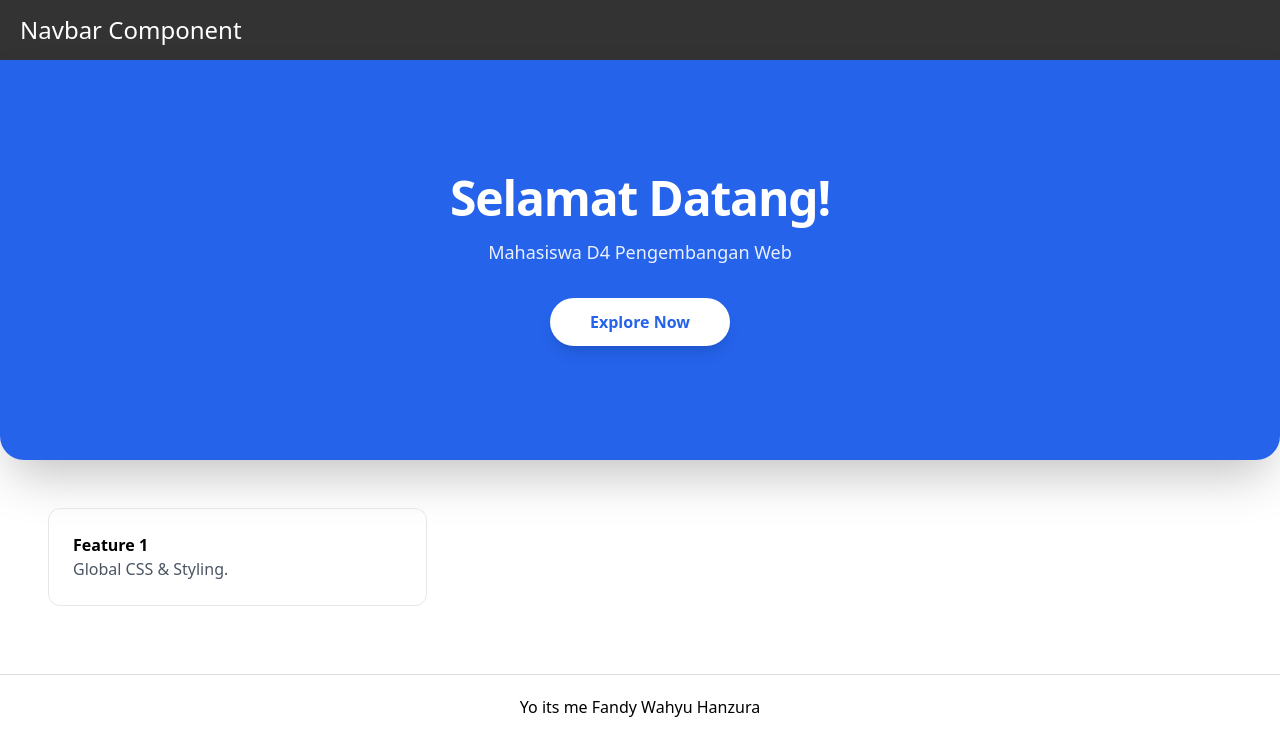
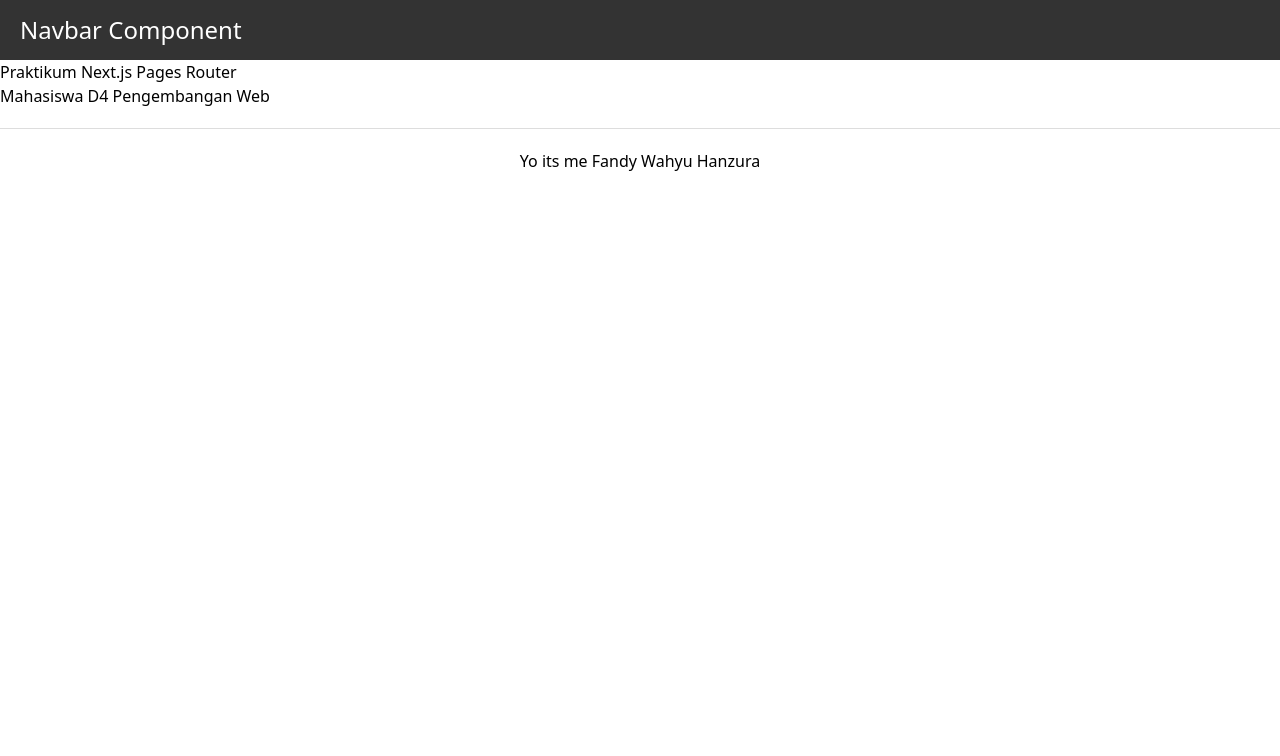
Before and after one commit to FandyHanz/PemrogramanFramework, a Next.js app in the folder pertemuan02/my-app/: page / in a window 1280 px wide. Shown: the top 756 px of the page. Built offline with nearby package versions, Linux system fonts and the light colour scheme.

Commit message:
Add: Pertemuan 5

```diff
--- a/pertemuan02/my-app/src/components/layouts/AppShell/index.tsx
+++ b/pertemuan02/my-app/src/components/layouts/AppShell/index.tsx
@@ -3,7 +3,7 @@ import Navbar from "../navbar";
 import { useRouter } from "next/router";
 
 
-const disableNavbar = ['/auth/login', '/auth/register']
+const disableNavbar = ['/auth/login', '/auth/register', '/404']
 
 type AppShellProps = {
   children: React.ReactNode;
--- /dev/null
+++ b/pertemuan02/my-app/src/pages/404.tsx
@@ -0,0 +1,14 @@
+import Link from "next/link";
+import styles from "@/styles/404.module.scss";
+export default function Custom404(){
+    return(
+        <div className={styles.error}>
+            <img height= "200px" width="200px" src="/page-not-found.svg" alt="404" className={styles.error_image} />
+        <h1 className={styles.error_title}>404-Halaman tidak ditemukan</h1>
+        <p className={styles.error_description}>Maaf, Halaman yang anda cari tidak ada</p>
+        <Link href="/" className={styles.error_button}>
+                Kembali ke Home
+        </Link>
+        </div>
+    )
+}
--- a/pertemuan02/my-app/src/pages/_document.tsx
+++ b/pertemuan02/my-app/src/pages/_document.tsx
@@ -2,7 +2,7 @@ import { Html, Head, Main, NextScript } from 'next/document'
 
 export default function Document() {
   return (
-    <Html lang="en">
+    <Html lang="id">
       <Head />
       <body>
         <Main />
--- a/pertemuan02/my-app/src/pages/index.tsx
+++ b/pertemuan02/my-app/src/pages/index.tsx
@@ -1,9 +1,15 @@
-import HeroSection from "@/pages/views/home";
+import Head from 'next/head'
+import { Inter } from 'next/font/google'
 
-export default function HomePage() {
+const inter = Inter({subsets: ['latin']})
+export default function Home() {
   return (
-    <main>
-      <HeroSection />
-    </main>
-  );
+    <div>
+      <Head>
+        <title>Praktikum Next.js Pages Router</title>
+      </Head>
+      <h1>Praktikum Next.js Pages Router</h1>
+      <p>Mahasiswa D4 Pengembangan Web</p>
+    </div>
+  )
 }
--- /dev/null
+++ b/pertemuan02/my-app/src/styles/404.module.scss
@@ -0,0 +1,12 @@
+.error{
+    width: 100vw;
+    height: 100vh;
+    display: flex;
+    justify-content: center;
+    align-items: center;
+    flex-direction: column;
+
+    &_image{
+        width: 300px;
+    }
+}
```
Also changed, not shown: pertemuan02/my-app/public/page-not-found.svg (added), 1 other file (tests, documents, lock files or other folders).
